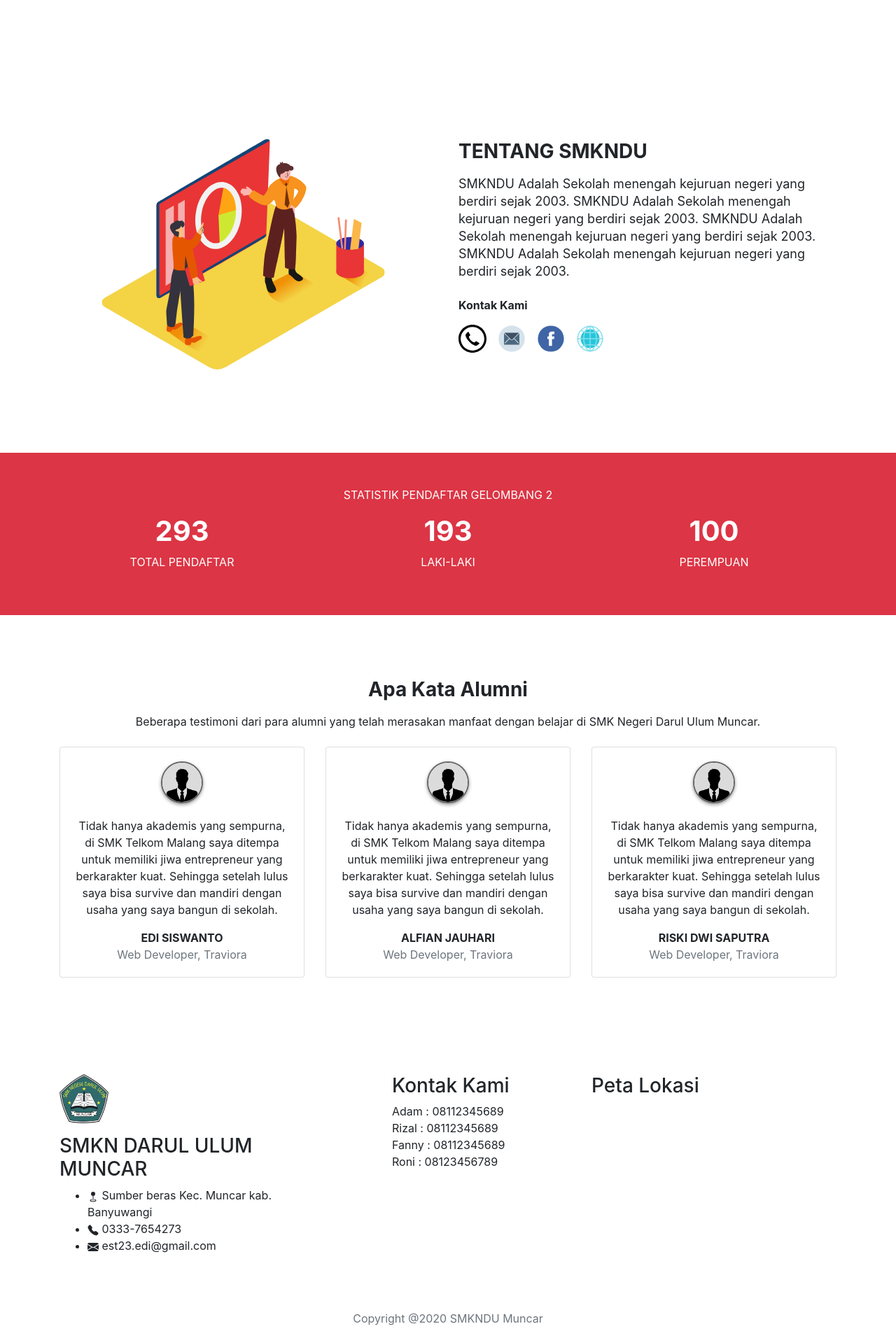
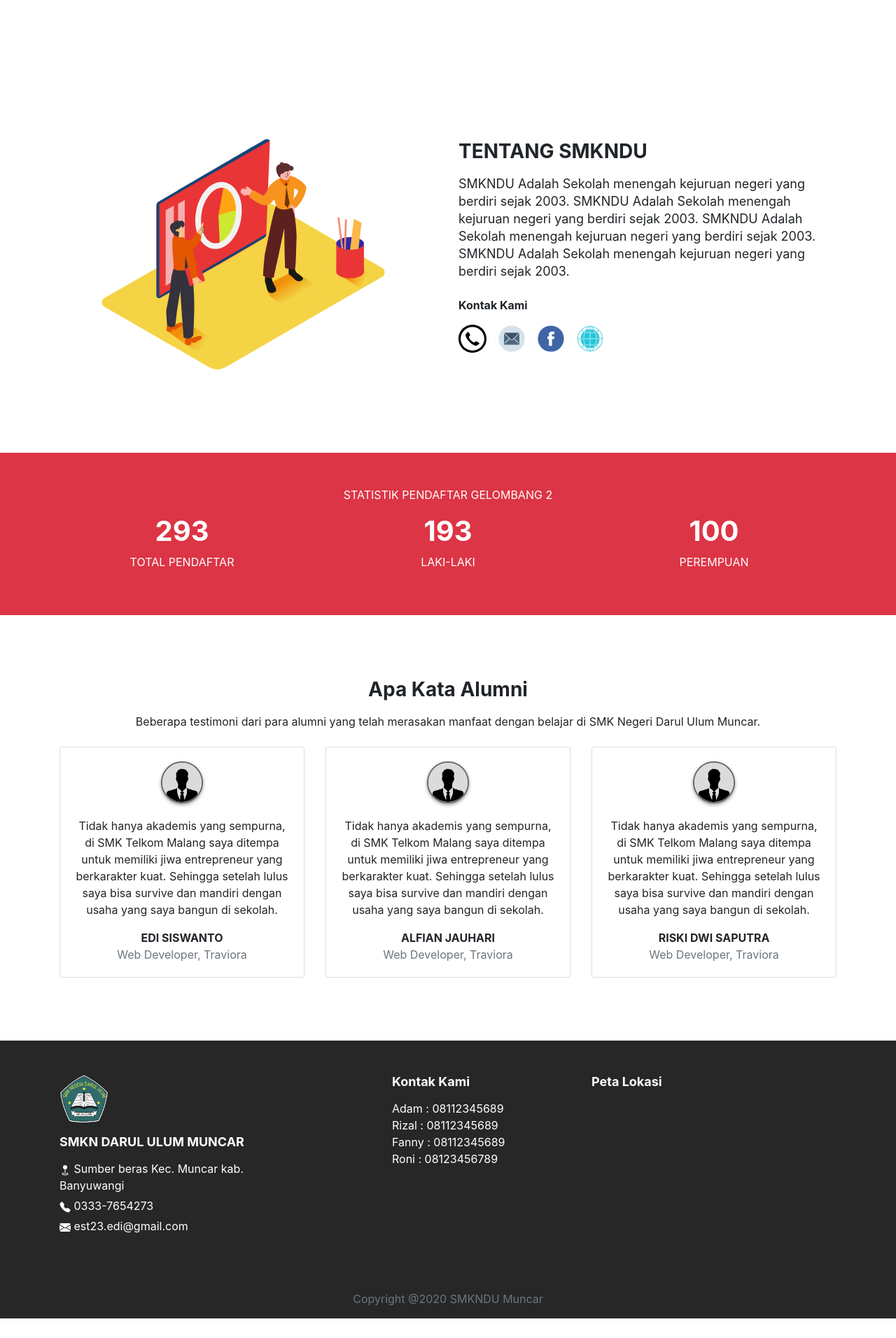
Before and after one commit to GilGeek31/psb, a PHP site: page /pendaftaran/ in a window 1280 px wide. Shown: the part 1153-3065 px from the top of the page at 70% size. After the commit the page ends 3037 px from the top, so only its background shows below. Run offline with PHP 8.4, Linux system fonts and the light colour scheme; grey boxes are pictures that could not be loaded.

Commit message:
add style css

```diff
--- a/style.css
+++ b/style.css
@@ -105,3 +105,24 @@ ul.social img {
     margin-bottom: 20px;
     box-shadow: 0 2px 5px rgba(0, 0, 0, 0.4);
 }
+
+footer {
+    background-color: #272727;
+    color: #fff;
+}
+
+footer h3 {
+    font-size: 18px;
+    font-weight: bold;
+    margin-bottom: 16px;
+}
+
+footer ul {
+    list-style: none;
+    padding: 0;
+    color: #fff;
+}
+
+footer ul li {
+    margin-bottom: 5px;
+}
```
